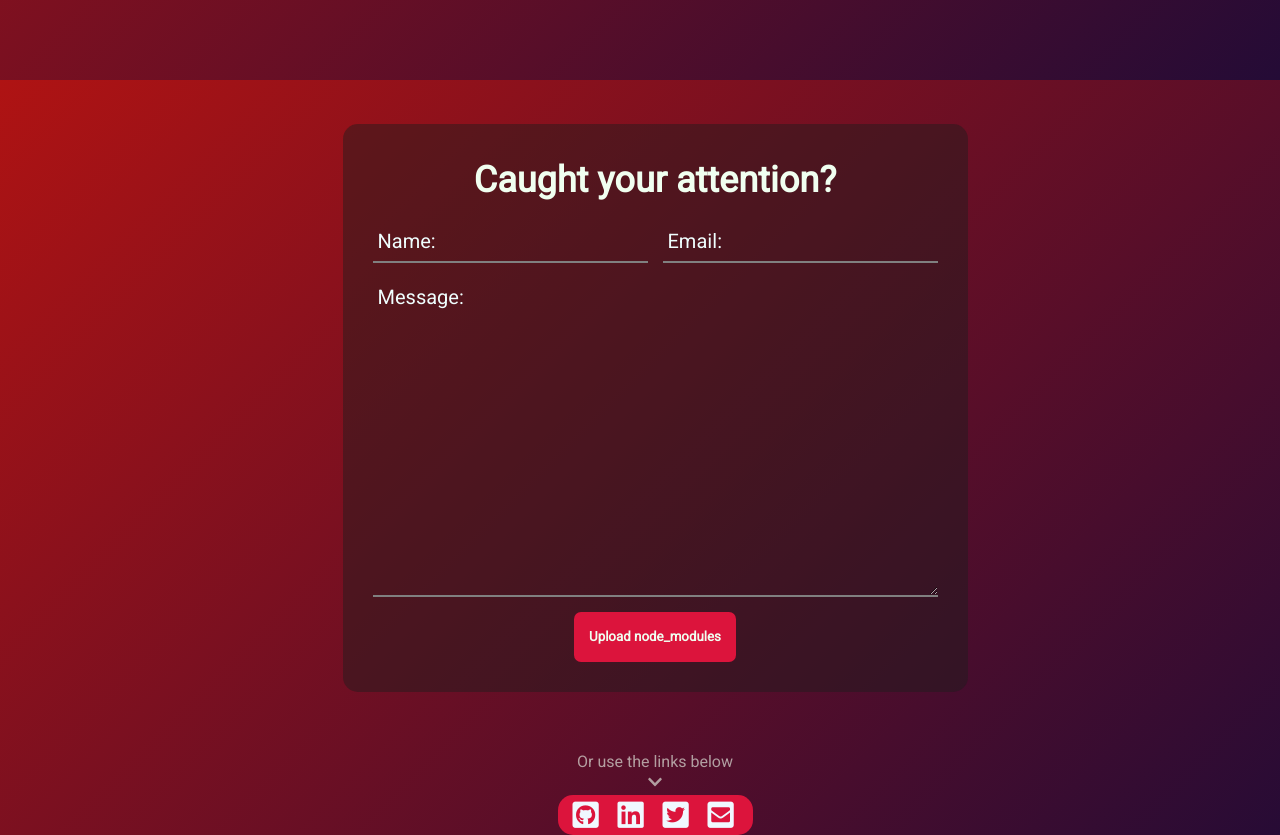
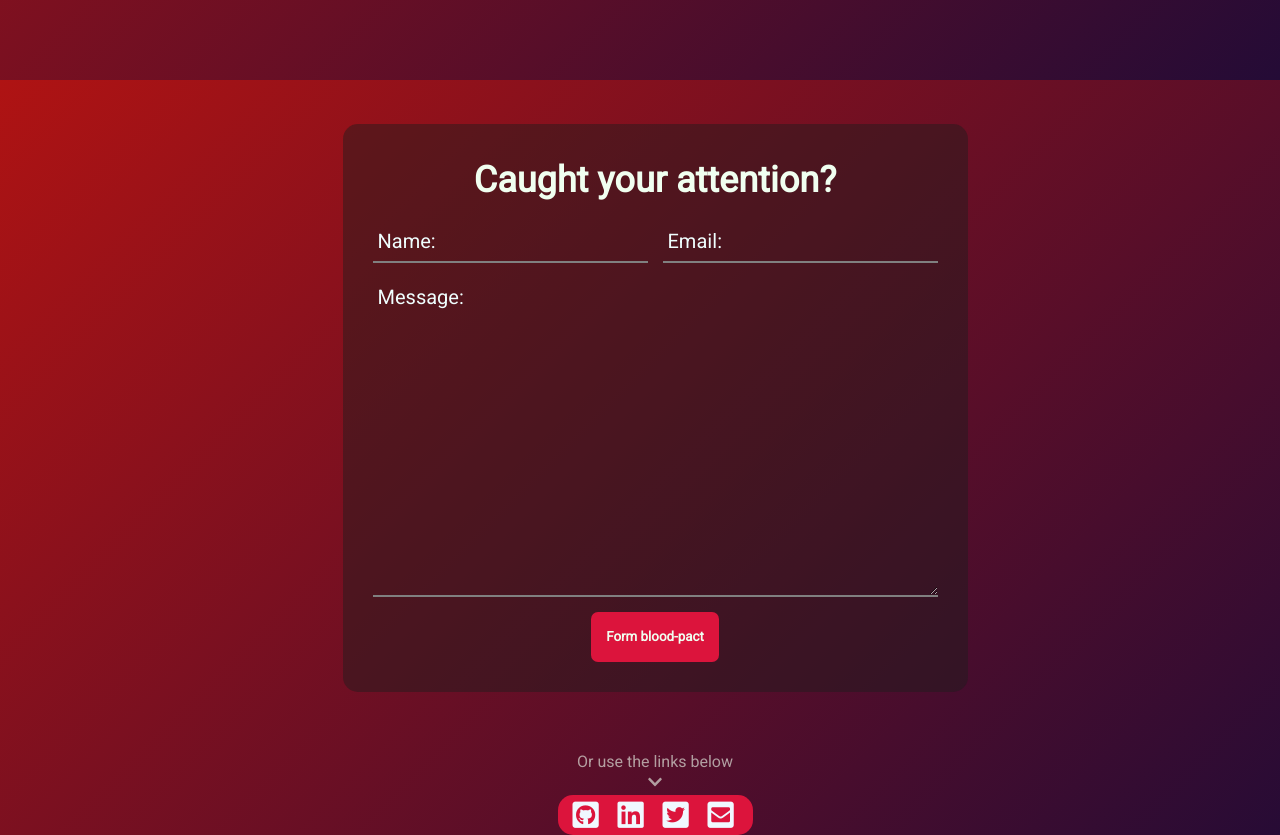
Before and after one commit to krushilnaik/krushilnaik.github.io, a React (Create React App) app: page / in a window 1280 px wide. Shown: the part 2320-3155 px from the top of the page. Built offline with nearby package versions, Linux system fonts and the light colour scheme.

Commit message:
Begin working on contact form functionality

```diff
--- a/package.json
+++ b/package.json
@@ -11,6 +11,7 @@
 		"@testing-library/react": "^11.1.0",
 		"@testing-library/user-event": "^12.1.10",
 		"animejs": "^3.2.1",
+		"emailjs-com": "^2.6.4",
 		"gh-pages": "^3.1.0",
 		"lodash.sample": "^4.2.1",
 		"node-sass": "^5.0.0",
--- a/src/App.jsx
+++ b/src/App.jsx
@@ -20,6 +20,8 @@ function App() {
 				<SkillSet />
 				<ContactForm />
 			</main>
+
+			{/* Add scroll to top button fixed on the bottom right */}
 		</PageContext.Provider>
 	);
 }
--- a/src/components/ContactForm.jsx
+++ b/src/components/ContactForm.jsx
@@ -1,3 +1,4 @@
+import emailjs from 'emailjs-com';
 import { sample } from 'lodash';
 import React, { useContext, useState } from 'react';
 import InView from 'react-intersection-observer';
@@ -6,6 +7,17 @@ import Links from './Links';
 
 import './scss/ContactForm.scss';
 
+const submitButtonOptions = [
+	'Send carrier pigeon',
+	'Upload node_modules',
+	'Text your crush (me)',
+	'Poke my shoulder',
+	'Form blood-pact',
+	'Tell me about it'
+];
+
+const buttonText = sample(submitButtonOptions);
+
 function ContactForm() {
 	const [name, setName] = useState('');
 	const [email, setEmail] = useState('');
@@ -13,14 +25,16 @@ function ContactForm() {
 
 	const { setActivePage } = useContext(PageContext);
 
-	const submitButtonOptions = [
-		'Send carrier pigeon',
-		'Upload node_modules',
-		'Text your crush (me)',
-		'Poke my shoulder',
-		'Form blood-pact',
-		'Tell me about it'
-	];
+	/**
+	 * Send out the email
+	 * @param {React.SyntheticEvent<HTMLFormElement>} event
+	 */
+	const handleFormSubmit = async event => {
+		event.preventDefault();
+		console.log('Handling form submit...');
+
+		emailjs.sendForm('gmail', 'dotdev', event.currentTarget, process.env.EMAILJS_USER_ID);
+	};
 
 	return (
 		<InView
@@ -31,7 +45,9 @@ function ContactForm() {
 				inView && setActivePage('How to find me');
 			}}
 		>
-			<form action='POST'>
+			{/* This will animate into a paper airplane and fly off */}
+			{/* afterwards, say 'message has been sent' or something */}
+			<form onSubmit={handleFormSubmit}>
 				<h3>Caught your attention?</h3>
 
 				<div id='name-field' className='input-wrapper'>
@@ -62,7 +78,7 @@ function ContactForm() {
 						onChange={event => setMessage(event.currentTarget.value)}
 					/>
 				</div>
-				<button type='submit'>{sample(submitButtonOptions)}</button>
+				<button type='submit'>{buttonText}</button>
 			</form>
 
 			<Links />
--- a/src/components/SkillSet.jsx
+++ b/src/components/SkillSet.jsx
@@ -62,6 +62,8 @@ function SkillSet() {
 					>
 						<h3>{skillGroup.group}</h3>
 						<ul>
+							{/* Plan to have each of these link both a deployed site using that technology */}
+							{/* or the GitHub repo behind the deployed site. Site viewer's choice */}
 							{skillGroup.skills.map(skill => (
 								<li key={slugify(skill)}>{skill}</li>
 							))}
```
Also changed, not shown: 1 other file (tests, documents, lock files or other folders).
